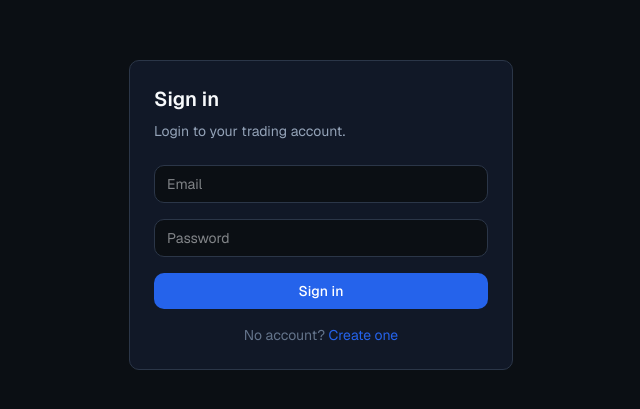
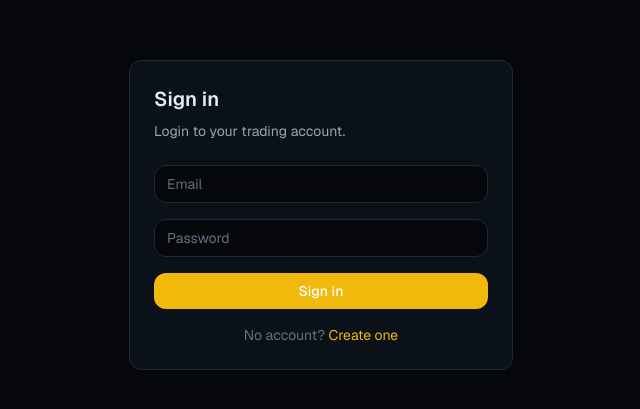
Before and after one commit to bhupeshv29/Perps-Exchange-platform, a Next.js app in the folder apps/frontend/: page /signin in a window 1280 px wide. Shown: the part 185-594 px from the top of the page, without its empty margins (319-959 px from the left). Built offline with nearby package versions, Linux system fonts and the light colour scheme; no server answers.

Commit message:
[NEW]: UI updated

```diff
--- a/apps/frontend/app/globals.css
+++ b/apps/frontend/app/globals.css
@@ -2,41 +2,40 @@
 
 :root {
   /* ---------- Background ---------- */
-  --background: #0b0f14;
-  --foreground: #f8fafc;
+  --background: #05070a;
+  --foreground: #e6edf3;
 
   /* ---------- Surface ---------- */
-  --surface: #111827;
-  --surface-secondary: #1a2233;
-  --surface-hover: #202b3d;
+  --surface: #0b1118;
+  --surface-secondary: #111a24;
+  --surface-hover: #172331;
 
   /* ---------- Border ---------- */
-  --border: #2b3648;
+  --border: #1f2a37;
 
   /* ---------- Brand ---------- */
-  --primary: #2563eb;
-  --primary-hover: #1d4ed8;
+  --primary: #f0b90b;
+  --primary-hover: #f8d33a;
 
   /* ---------- Trading ---------- */
-  --bid: #16c784;
-  --ask: #ea3943;
+  --bid: #00c278;
+  --ask: #ff4d5e;
 
   /* ---------- Status ---------- */
-  --success: #22c55e;
-  --warning: #f59e0b;
-  --danger: #ef4444;
+  --success: #00c278;
+  --warning: #f0b90b;
+  --danger: #ff4d5e;
 
   /* ---------- Text ---------- */
-  --text-primary: #f8fafc;
-  --text-secondary: #94a3b8;
-  --text-muted: #64748b;
+  --text-primary: #e6edf3;
+  --text-secondary: #9aa4b2;
+  --text-muted: #667085;
 
   /* ---------- Radius ---------- */
-  --radius: 10px;
+  --radius: 12px;
 }
 
 @theme inline {
-  /* Colors */
   --color-background: var(--background);
   --color-foreground: var(--foreground);
 
@@ -60,10 +59,8 @@
   --color-text-secondary: var(--text-secondary);
   --color-text-muted: var(--text-muted);
 
-  /* Radius */
   --radius-md: var(--radius);
 
-  /* Fonts */
   --font-sans: var(--font-geist-sans);
   --font-mono: var(--font-geist-mono);
 }
@@ -80,7 +77,10 @@ body {
 }
 
 body {
-  background: var(--background);
+  background:
+    radial-gradient(circle at top left, rgba(240, 185, 11, 0.07), transparent 28rem),
+    radial-gradient(circle at top right, rgba(0, 194, 120, 0.05), transparent 24rem),
+    var(--background);
   color: var(--foreground);
   font-family: var(--font-geist-sans);
   text-rendering: optimizeLegibility;
@@ -91,10 +91,30 @@ button {
   cursor: pointer;
 }
 
+button,
+input,
+select,
+textarea {
+  transition:
+    background-color 160ms ease,
+    border-color 160ms ease,
+    color 160ms ease,
+    opacity 160ms ease,
+    box-shadow 160ms ease;
+}
+
 input,
 textarea,
 select {
   outline: none;
+}
+
+input::placeholder {
+  color: var(--text-muted);
+}
+
+select {
+  color-scheme: dark;
 }
 
 ::-webkit-scrollbar {
@@ -103,12 +123,21 @@ select {
 }
 
 ::-webkit-scrollbar-thumb {
-  background: #334155;
+  background: #2a394a;
   border-radius: 999px;
+}
+
+::-webkit-scrollbar-thumb:hover {
+  background: #3a4b60;
 }
 
 ::-webkit-scrollbar-track {
   background: transparent;
+}
+
+::selection {
+  background: rgba(240, 185, 11, 0.25);
+  color: var(--text-primary);
 }
 
 input[type="number"] {
--- a/apps/frontend/components/layout/TopNavbar.tsx
+++ b/apps/frontend/components/layout/TopNavbar.tsx
@@ -19,7 +19,6 @@ export function TopNavbar() {
   }
   return (
     <header className="flex min-h-14 flex-wrap items-center justify-between gap-3 border-b border-border bg-surface px-4 py-2">
-      {" "}
       <div className="flex items-center gap-8">
         <div>
           <p className="text-xs text-text-muted">Market</p>
--- a/apps/frontend/components/trade/OrderForm.tsx
+++ b/apps/frontend/components/trade/OrderForm.tsx
@@ -64,10 +64,10 @@ export function OrderForm() {
 
   return (
     <aside className="flex h-full min-h-0 flex-col rounded-md border border-border bg-surface">
-      <div className="shrink-0 border-b border-border px-3 py-2">
+      {/* <div className="shrink-0 border-b border-border px-3 py-2">
         <h2 className="text-sm font-semibold">Place Order</h2>
         <p className="text-xs text-text-muted">{selectedMarket}</p>
-      </div>
+      </div> */}
 
       <form
         onSubmit={handleSubmit(onSubmit)}
@@ -138,7 +138,7 @@ export function OrderForm() {
 
           <OrderInput
             label="Quantity"
-            suffix="BTC"
+            suffix={selectedMarket.substring(0,3)}
             registration={register("qty", {
               valueAsNumber: true,
             })}
```
Also changed, not shown: 1 other file (tests, documents, lock files or other folders).
